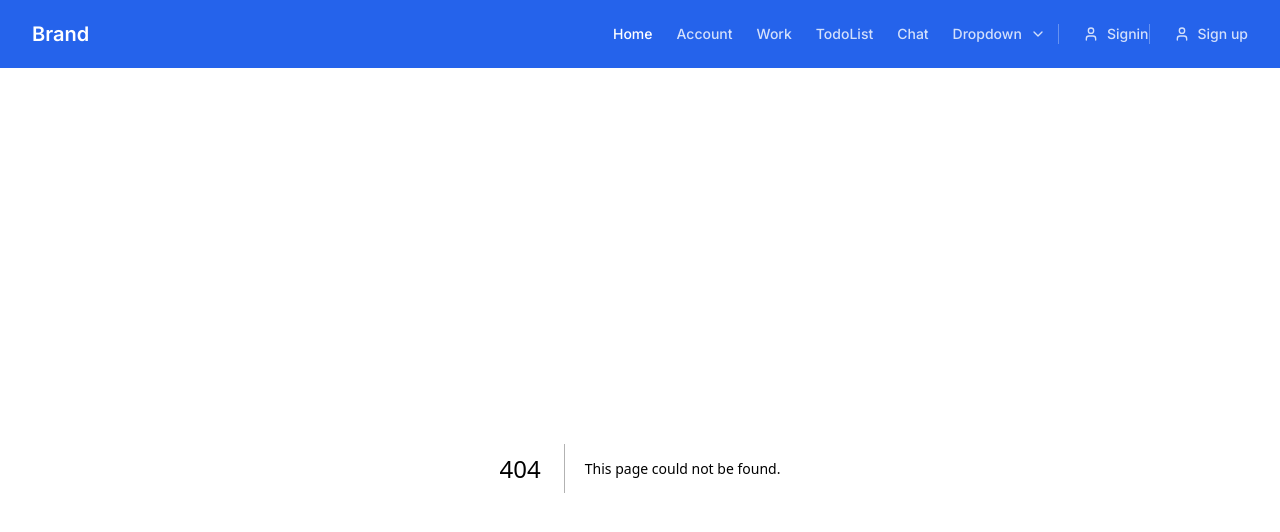
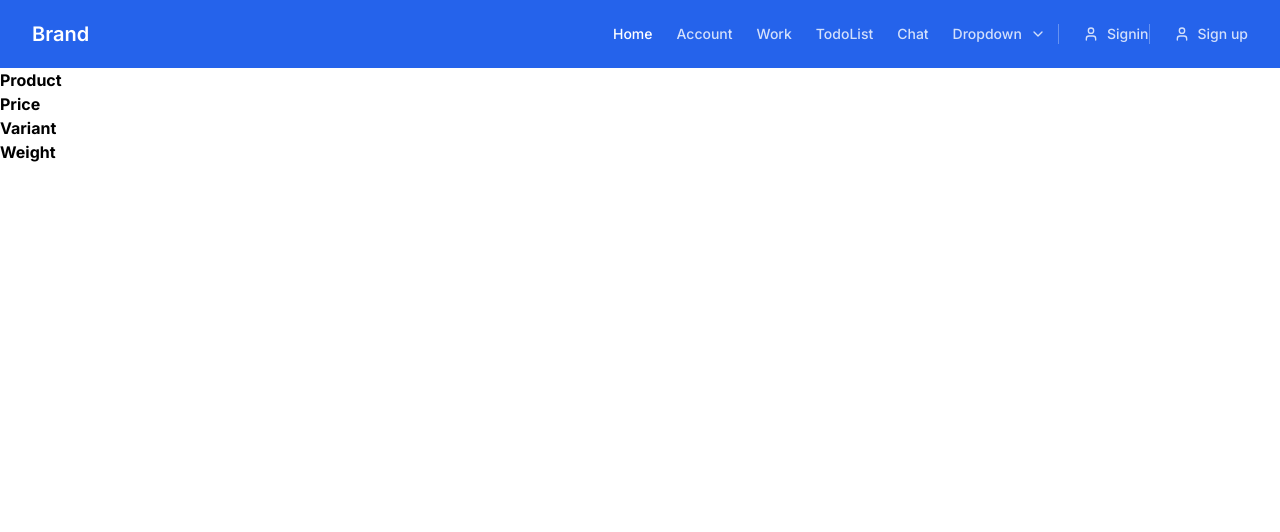
Before and after one commit to JasimDAce/frontend, a Next.js app: page /signup/manage-product in a window 1280 px wide. Before the commit this address had no page. Shown: the top 532 px of the page. Built offline with nearby package versions, Linux system fonts and the light colour scheme.

Commit message:
I have Created product

```diff
--- a/src/app/login/page.jsx
+++ b/src/app/login/page.jsx
@@ -29,6 +29,19 @@ const Signin = () => {
       console.log(values);
       // send values to backend
       axios.post('http://localhost:5000/user/add')
+      .then((response) => {
+        console.log(response.status);
+        resetForm();
+        toast.success('User Registered Successfully');
+        //router.push('it is used to redirect to any page')
+        router.push('/');
+      }).catch((err) => {
+        console.log(err);
+        if(err.response.data.code === 11000){
+          toast.error('Email already exists');
+        }
+        setSubmitting(false);
+      });
     },
     validationSchema: LoginSchema,
   });
--- a/src/app/product/page.jsx
+++ b/src/app/product/page.jsx
@@ -1,6 +1,9 @@
 "use client";
+import axios from "axios";
 import { useFormik } from "formik";
+import { useRouter } from "next/navigation";
 import React from "react";
+import toast from "react-hot-toast";
 import * as yup from "yup";
 
 const BasicSchema = yup.object().shape({
@@ -10,11 +13,9 @@ const BasicSchema = yup.object().shape({
   weight: yup.number().required("Required"),
 });
 
-const onSubmit = () =>{
-  console.log("submitted")
-}
 
 const Product = () => {
+  const router = useRouter();
   const { values, handleBlur, handleChange, handleSubmit,errors,touched } = useFormik({
     initialValues: {
       product: "",
@@ -23,7 +24,20 @@ const Product = () => {
       weight: "",
     },
     validationSchema: BasicSchema,
-    onSubmit,
+    onSubmit : (values, {resetForm,setSubmitting}) =>{
+      console.log(values)
+      axios.post('http://localhost:5000/product/add',values)
+      .then((response) => {
+        console.log(response.status);
+        resetForm();
+        toast.success('User Registered Successfully');
+        //router.push('it is used to redirect to any page')
+        router.push('/');
+      }).catch((err) => {
+        console.log(err);
+        setSubmitting(false);
+      });
+    },
   });
   console.log(errors);
   return (
@@ -32,6 +46,7 @@ const Product = () => {
         action=""
         className="flex flex-col justify-right text-start bg-gray-500 p-14 pt-6 gap-4 rounded-lg"
         onSubmit={handleSubmit}
+
       >
         <h1 className="text-center text-3xl font-bold pb-3 text-white">
           Products
@@ -108,7 +123,7 @@ const Product = () => {
         )}
         </div>
 
-        <button className="rounded-sm bg-blue-500 font-semibold">Submit</button>
+        <button className="rounded-sm bg-blue-500 font-semibold" type="submit">Submit</button>
       </form>
     </div>
   );
--- /dev/null
+++ b/src/app/signup/manage-product/page.jsx
@@ -0,0 +1,31 @@
+import React from 'react'
+
+const ManageProduct = () => {
+  return (
+    <div>
+        <div className='flex flex-col 3xl font-bold'>
+            <h1>Product</h1>
+            <h1 ></h1>
+        </div>
+
+        <div className='flex flex-col 3xl font-bold'>
+            <h1>Price</h1>
+            <h1 ></h1>
+        </div>
+
+        <div className='flex flex-col 3xl font-bold'>
+            <h1>Variant</h1>
+            <h1 ></h1>
+        </div>
+
+        <div className='flex flex-col 3xl font-bold'>
+            <h1>Weight</h1>
+            <h1 ></h1>
+        </div>
+
+
+    </div>
+  )
+}
+
+export default ManageProduct
```
